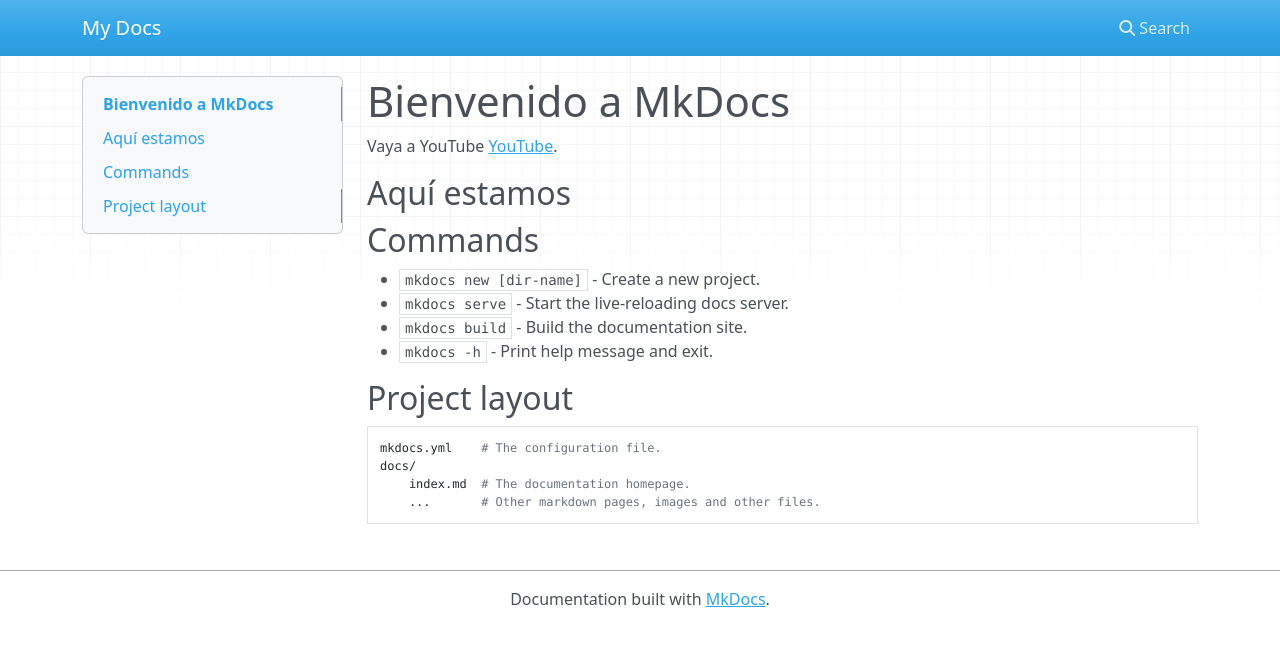
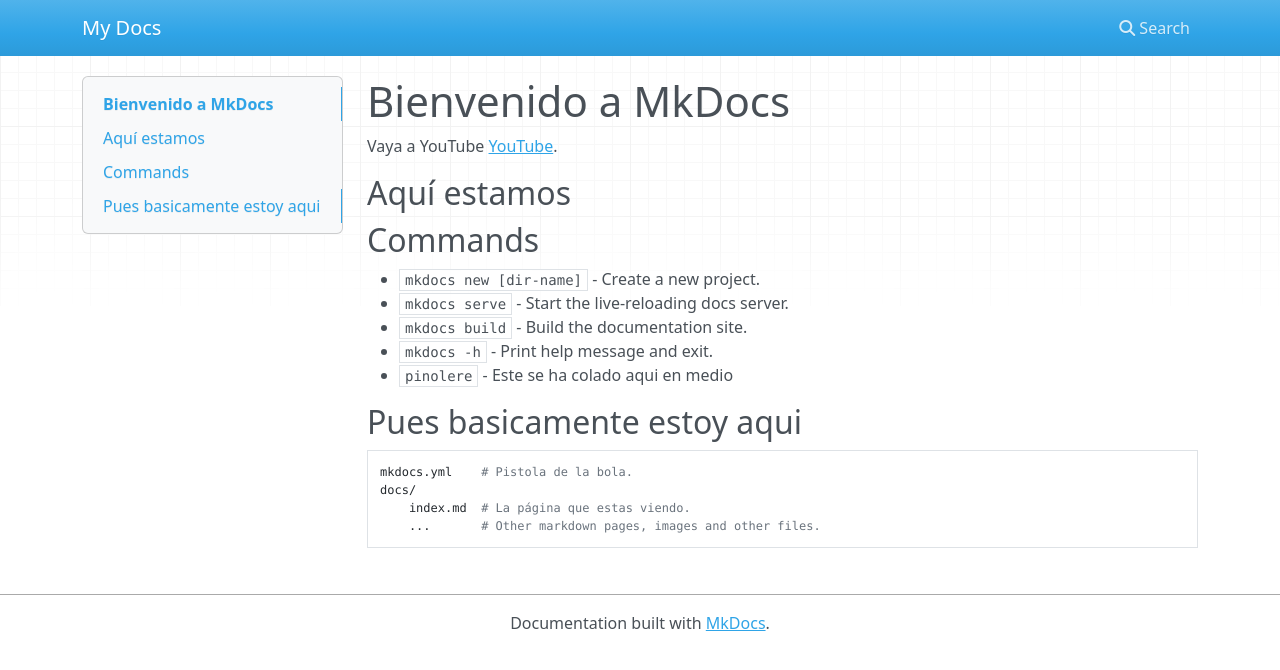
Before and after one commit to jrosojo950/SRI, an MkDocs documentation site: the page built from docs/index.md, in a window 1280 px wide. Shown: the top 670 px of the page. Built offline with MkDocs 1.6.1, drawn with Linux system fonts in a browser that asks for light colours; nearby versions of some CDN libraries.

Commit message:
Index cambiado, añadido li y cambiado cosas

```diff
--- a/docs/index.md
+++ b/docs/index.md
@@ -7,10 +7,10 @@
 * `mkdocs serve` - Start the live-reloading docs server.
 * `mkdocs build` - Build the documentation site.
 * `mkdocs -h` - Print help message and exit.
+* `pinolere` - Este se ha colado aqui en medio
+## Pues basicamente estoy aqui
 
-## Project layout
-
-    mkdocs.yml    # The configuration file.
+    mkdocs.yml    # Pistola de la bola.
     docs/
-        index.md  # The documentation homepage.
+        index.md  # La página que estas viendo.
         ...       # Other markdown pages, images and other files.
```
